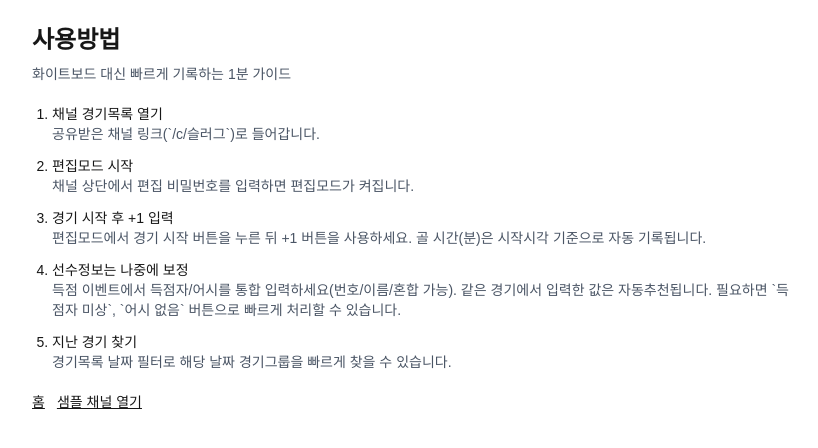
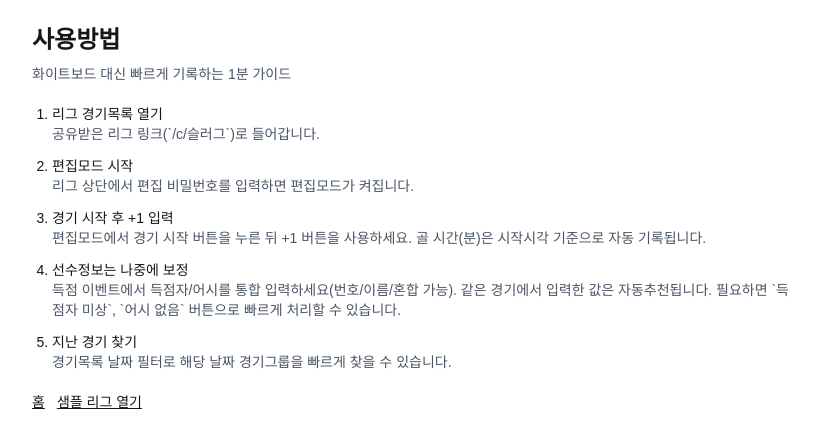
Before and after one commit to JongtaekChoi/quick-scoreboard, a Next.js app: page /guide in a window 1280 px wide. Shown: the top 448 px of the page, without its empty margins (224-1042 px from the left). Built offline with nearby package versions, Linux system fonts and the light colour scheme.

Commit message:
chore(ui): rename channel terminology to league in user-facing copy

```diff
--- a/src/app/admin/channel/[channelId]/accounts/page.tsx
+++ b/src/app/admin/channel/[channelId]/accounts/page.tsx
@@ -127,7 +127,7 @@ export default async function AdminAccountsPage({
   }
 
   const channel = manage.channel
-  if (!channel) return <main className="p-6">채널을 찾을 수 없습니다.</main>
+  if (!channel) return <main className="p-6">리그를 찾을 수 없습니다.</main>
 
   const [{ data: accounts }, { data: teams }] = await Promise.all([
     supabase
@@ -147,7 +147,7 @@ export default async function AdminAccountsPage({
       <section className="max-w-5xl mx-auto space-y-5">
         <header className="space-y-1">
           <div className="text-xs text-gray-500 flex items-center gap-1">
-            <Link className="underline" href={`/c/${channel.slug}`}>채널 경기목록</Link>
+            <Link className="underline" href={`/c/${channel.slug}`}>리그 경기목록</Link>
             <span>›</span>
             <Link className="underline" href={`/admin/channel/${channel.id}?from=channel`}>경기그룹 관리</Link>
             <span>›</span>
--- a/src/app/admin/channel/[channelId]/group/[groupId]/page.tsx
+++ b/src/app/admin/channel/[channelId]/group/[groupId]/page.tsx
@@ -346,7 +346,7 @@ export default async function AdminGroupPage({
     supabase.from('match_group_guests').select('id,team_id,source_team_id,guest_name').eq('match_group_id', groupId).returns<GroupGuest[]>(),
   ])
 
-  if (!channel || !group) return <main className="p-6">채널/그룹을 찾을 수 없습니다.</main>
+  if (!channel || !group) return <main className="p-6">리그/그룹을 찾을 수 없습니다.</main>
 
   const playersByTeam = new Map<string, TeamPlayer[]>()
   for (const p of players ?? []) {
@@ -375,7 +375,7 @@ export default async function AdminGroupPage({
         <header className="space-y-1">
           <div className="text-xs text-gray-500 flex items-center gap-1">
             <Link className="underline" href={fromChannel ? `/c/${channel.slug}` : '/admin'}>
-              {fromChannel ? '채널 경기목록' : '관리자 홈'}
+              {fromChannel ? '리그 경기목록' : '관리자 홈'}
             </Link>
             <span>›</span>
             <Link className="underline" href={`/admin/channel/${channel.id}?from=${fromChannel ? 'channel' : 'admin'}`}>
--- a/src/app/admin/channel/[channelId]/manager-entries/page.tsx
+++ b/src/app/admin/channel/[channelId]/manager-entries/page.tsx
@@ -56,7 +56,7 @@ export default async function ManagerEntriesPage({ params }: { params: Promise<{
   }
 
   const channel = manage.channel
-  if (!channel) return <main className="p-6">채널을 찾을 수 없습니다.</main>
+  if (!channel) return <main className="p-6">리그를 찾을 수 없습니다.</main>
 
   const { data: groups } = await supabase
     .from('match_groups')
@@ -71,7 +71,7 @@ export default async function ManagerEntriesPage({ params }: { params: Promise<{
       <section className="max-w-5xl mx-auto space-y-5">
         <header className="space-y-1">
           <div className="text-xs text-gray-500 flex items-center gap-1">
-            <Link className="underline" href={`/c/${channel.slug}`}>채널 경기목록</Link>
+            <Link className="underline" href={`/c/${channel.slug}`}>리그 경기목록</Link>
             <span>›</span>
             <span>내 팀 엔트리 관리</span>
           </div>
--- a/src/app/admin/channel/[channelId]/page.tsx
+++ b/src/app/admin/channel/[channelId]/page.tsx
@@ -100,7 +100,7 @@ export default async function AdminChannelPage({
 
   const channel = manage.channel
   const managerTeamId = manage.managerTeamId
-  if (!channel) return <main className="p-6">채널을 찾을 수 없습니다.</main>
+  if (!channel) return <main className="p-6">리그를 찾을 수 없습니다.</main>
   if (managerTeamId) {
     redirect(`/admin/channel/${channelId}/manager-entries`)
   }
@@ -119,13 +119,13 @@ export default async function AdminChannelPage({
         <header className="space-y-1">
           <div className="text-xs text-gray-500 flex items-center gap-1">
             <Link className="underline" href={fromChannel ? `/c/${channel.slug}` : '/admin'}>
-              {fromChannel ? '채널 경기목록' : '관리자 홈'}
+              {fromChannel ? '리그 경기목록' : '관리자 홈'}
             </Link>
             <span>›</span>
             <span>경기그룹 관리</span>
           </div>
           <h1 className="text-2xl font-semibold">{channel.name} 경기그룹 관리</h1>
-          <p className="text-sm text-gray-600">채널: /{channel.slug}</p>
+          <p className="text-sm text-gray-600">리그: /{channel.slug}</p>
           {managerTeamId ? (
             <p className="text-xs text-blue-700">팀장 모드: 엔트리 관리만 가능합니다.</p>
           ) : (
--- a/src/app/admin/channel/[channelId]/roster/page.tsx
+++ b/src/app/admin/channel/[channelId]/roster/page.tsx
@@ -90,7 +90,7 @@ export default async function AdminRosterPage({ params }: { params: Promise<{ ch
   }
 
   const channel = manage.channel
-  if (!channel) return <main className="p-6">채널을 찾을 수 없습니다.</main>
+  if (!channel) return <main className="p-6">리그를 찾을 수 없습니다.</main>
 
   const [{ data: teams }, { data: players }] = await Promise.all([
     supabase.from('teams').select('id,name').eq('channel_id', channelId).order('name', { ascending: true }).returns<Team[]>(),
@@ -118,7 +118,7 @@ export default async function AdminRosterPage({ params }: { params: Promise<{ ch
       <section className="max-w-5xl mx-auto space-y-5">
         <header className="space-y-1">
           <div className="text-xs text-gray-500 flex items-center gap-1">
-            <Link className="underline" href={`/c/${channel.slug}`}>채널 경기목록</Link>
+            <Link className="underline" href={`/c/${channel.slug}`}>리그 경기목록</Link>
             <span>›</span>
             <Link className="underline" href={`/admin/channel/${channel.id}?from=channel`}>경기그룹 관리</Link>
             <span>›</span>
--- a/src/app/admin/channel/[channelId]/teams/page.tsx
+++ b/src/app/admin/channel/[channelId]/teams/page.tsx
@@ -82,7 +82,7 @@ export default async function AdminChannelTeamsPage({ params }: { params: Promis
   }
 
   const channel = manage.channel
-  if (!channel) return <main className="p-6">채널을 찾을 수 없습니다.</main>
+  if (!channel) return <main className="p-6">리그를 찾을 수 없습니다.</main>
 
   const { data: teams } = await supabase
     .from('teams')
@@ -96,7 +96,7 @@ export default async function AdminChannelTeamsPage({ params }: { params: Promis
       <section className="max-w-5xl mx-auto space-y-5">
         <header className="space-y-1">
           <div className="text-xs text-gray-500 flex items-center gap-1">
-            <Link className="underline" href={`/c/${channel.slug}`}>채널 경기목록</Link>
+            <Link className="underline" href={`/c/${channel.slug}`}>리그 경기목록</Link>
             <span>›</span>
             <Link className="underline" href={`/admin/channel/${channel.id}?from=channel`}>경기그룹 관리</Link>
             <span>›</span>
--- a/src/app/c/[slug]/page.tsx
+++ b/src/app/c/[slug]/page.tsx
@@ -46,7 +46,7 @@ export async function generateMetadata({
   const supabase = getSupabaseServerClient();
 
   if (!supabase) {
-    return { title: `채널 ${slug}` };
+    return { title: `리그 ${slug}` };
   }
 
   const { data: channel } = await supabase
@@ -56,8 +56,8 @@ export async function generateMetadata({
     .maybeSingle<{ name: string }>();
 
   return {
-    title: channel ? channel.name : `채널 ${slug}`,
-    description: channel ? `${channel.name} 경기목록` : "채널 경기목록",
+    title: channel ? channel.name : `리그 ${slug}`,
+    description: channel ? `${channel.name} 경기목록` : "리그 경기목록",
   };
 }
 
@@ -85,7 +85,7 @@ export default async function ChannelPage({
     return (
       <main className="min-h-screen p-4 md:p-6">
         <section className="max-w-4xl mx-auto space-y-3">
-          <h1 className="text-2xl font-semibold">채널 경기목록</h1>
+          <h1 className="text-2xl font-semibold">리그 경기목록</h1>
           <p className="text-sm text-amber-700">
             Supabase 환경변수가 없어서 데이터 연결을 건너뛰었습니다.
           </p>
@@ -108,7 +108,7 @@ export default async function ChannelPage({
     return (
       <main className="min-h-screen p-4 md:p-6">
         <section className="max-w-4xl mx-auto space-y-3">
-          <h1 className="text-2xl font-semibold">채널을 찾을 수 없음</h1>
+          <h1 className="text-2xl font-semibold">리그를 찾을 수 없음</h1>
           <p className="text-sm text-gray-600">유효한 링크인지 확인해 주세요.</p>
         </section>
       </main>
--- a/src/app/guide/page.tsx
+++ b/src/app/guide/page.tsx
@@ -13,15 +13,15 @@ export default function GuidePage() {
 
         <ol className="space-y-3 text-sm list-decimal pl-5">
           <li>
-            <div className="font-medium">채널 경기목록 열기</div>
+            <div className="font-medium">리그 경기목록 열기</div>
             <p className="text-gray-600">
-              공유받은 채널 링크(`/c/슬러그`)로 들어갑니다.
+              공유받은 리그 링크(`/c/슬러그`)로 들어갑니다.
             </p>
           </li>
           <li>
             <div className="font-medium">편집모드 시작</div>
             <p className="text-gray-600">
-              채널 상단에서 편집 비밀번호를 입력하면 편집모드가 켜집니다.
+              리그 상단에서 편집 비밀번호를 입력하면 편집모드가 켜집니다.
             </p>
           </li>
           <li>
@@ -52,7 +52,7 @@ export default function GuidePage() {
             홈
           </Link>
           <Link className="underline" href="/c/sample">
-            샘플 채널 열기
+            샘플 리그 열기
           </Link>
         </div>
       </section>
--- a/src/app/page.tsx
+++ b/src/app/page.tsx
@@ -11,7 +11,7 @@ export default function Home() {
 
         <section className="rounded border p-4 space-y-2">
           <h2 className="text-sm font-semibold text-gray-700">빠른 시작</h2>
-          <p className="text-sm text-gray-600">채널 슬러그로 경기목록 진입</p>
+          <p className="text-sm text-gray-600">리그 코드로 경기목록 진입</p>
           <div className="flex flex-col gap-1 text-sm">
             <Link className="underline" href="/c/sample">
               /c/sample 열기
--- a/src/components/admin/AdminShell.tsx
+++ b/src/components/admin/AdminShell.tsx
@@ -92,8 +92,8 @@ export default function AdminShell({ children }: { children: React.ReactNode })
 
             {channelId ? (
               <div>
-                <div className="text-xs font-semibold text-gray-500 mb-1">채널</div>
-                <div className="text-xs text-gray-700 mb-2 px-1">{channelName ?? '채널 로딩 중...'}</div>
+                <div className="text-xs font-semibold text-gray-500 mb-1">리그</div>
+                <div className="text-xs text-gray-700 mb-2 px-1">{channelName ?? '리그 로딩 중...'}</div>
                 <nav className="space-y-1">
                   {channelItems.map((item) => (
                     <Link
@@ -112,7 +112,7 @@ export default function AdminShell({ children }: { children: React.ReactNode })
                 </nav>
               </div>
             ) : (
-              <p className="text-xs text-gray-500">채널 페이지로 이동하면 채널 메뉴가 표시됩니다.</p>
+              <p className="text-xs text-gray-500">리그 페이지로 이동하면 리그 메뉴가 표시됩니다.</p>
             )}
           </div>
         </aside>
```
Also changed, not shown: src/app/admin/page.tsx (+6 -6 lines), 1 other file (tests, documents, lock files or other folders).
